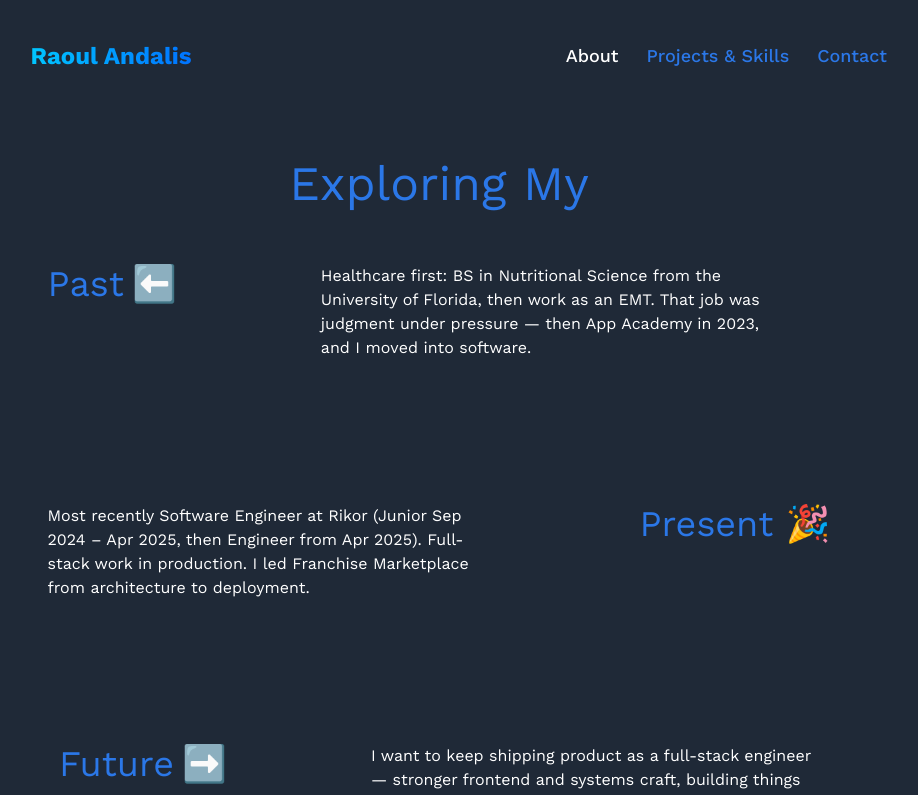
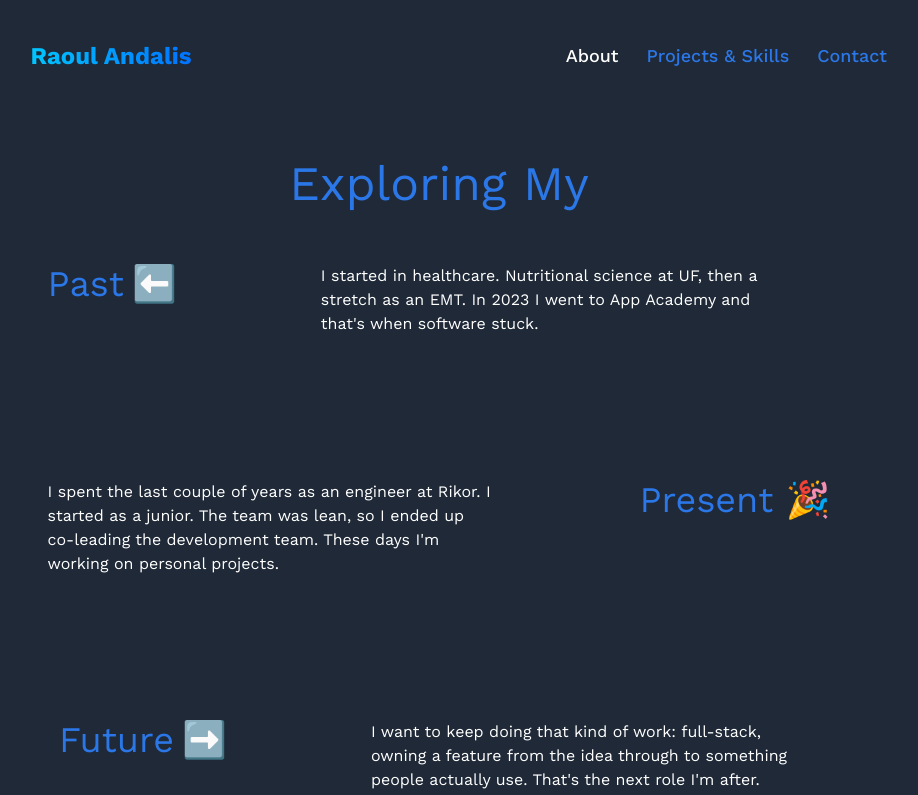
Before and after one commit to raoulandalis/Portfolio-2024, a React (Vite) app: page /about in a window 1280 px wide. Shown: the top 795 px of the page, without its empty margins (201-1119 px from the left). Built offline with nearby package versions, Linux system fonts and the light colour scheme.

Commit message:
updated about again

```diff
--- a/src/content/about.js
+++ b/src/content/about.js
@@ -2,14 +2,14 @@ export const about = {
   pageTitle: 'Exploring My',
   past: {
     heading: 'Past',
-    body: 'Healthcare first: BS in Nutritional Science from the University of Florida, then work as an EMT. That job was judgment under pressure — then App Academy in 2023, and I moved into software.',
+    body: 'I started in healthcare. Nutritional science at UF, then a stretch as an EMT. In 2023 I went to App Academy and that\'s when software stuck.',
   },
   present: {
     heading: 'Present',
-    body: 'Most recently Software Engineer at Rikor (Junior Sep 2024 – Apr 2025, then Engineer from Apr 2025). Full-stack work in production. I led Franchise Marketplace from architecture to deployment.',
+    body: 'I spent the last couple of years as an engineer at Rikor. I started as a junior. The team was lean, so I ended up co-leading the development team. These days I\'m working on personal projects.',
   },
   future: {
     heading: 'Future',
-    body: 'I want to keep shipping product as a full-stack engineer — stronger frontend and systems craft, building things people actually use.',
+    body: 'I want to keep doing that kind of work: full-stack, owning a feature from the idea through to something people actually use. That\'s the next role I\'m after.',
   },
 }
```
